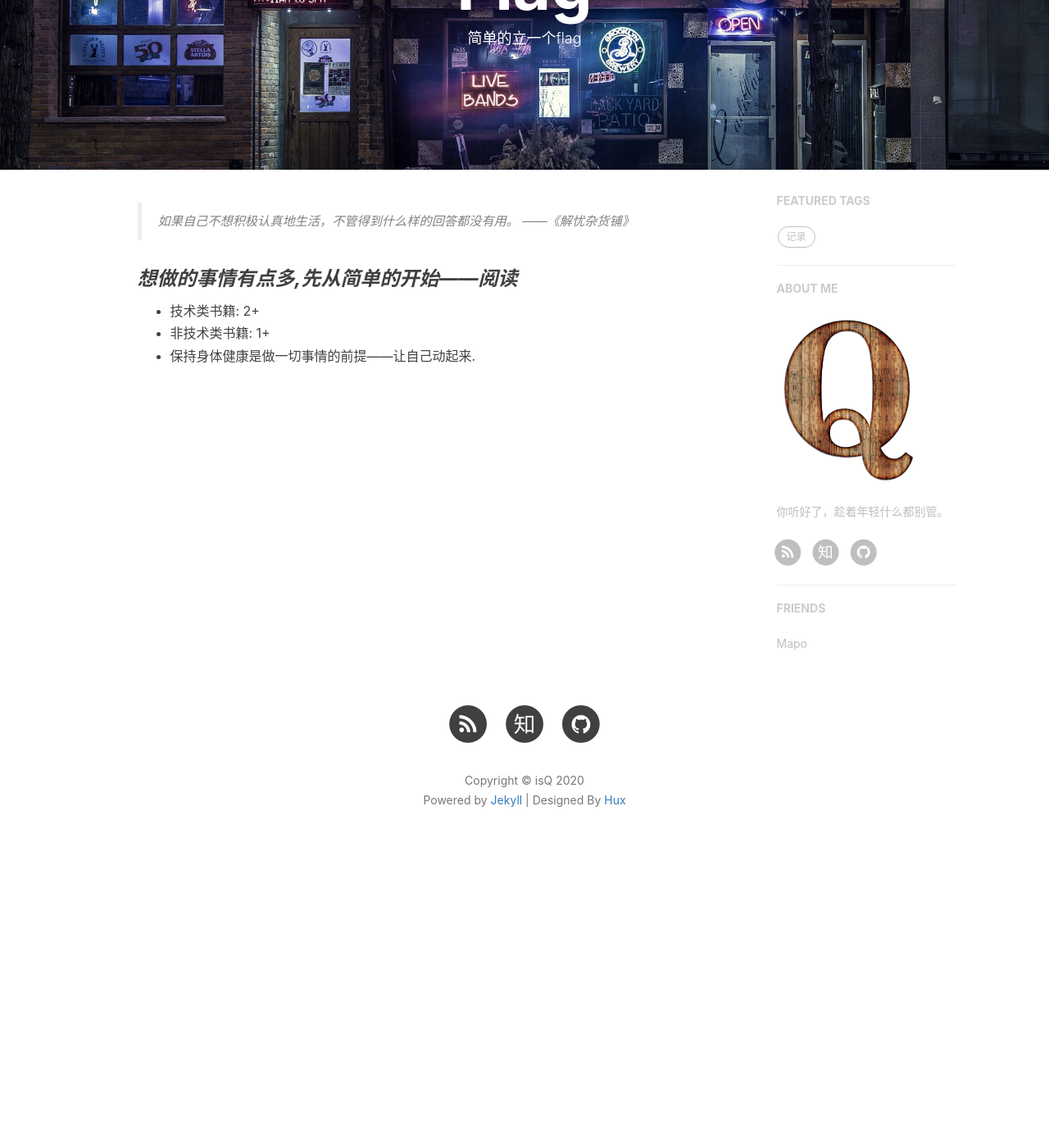
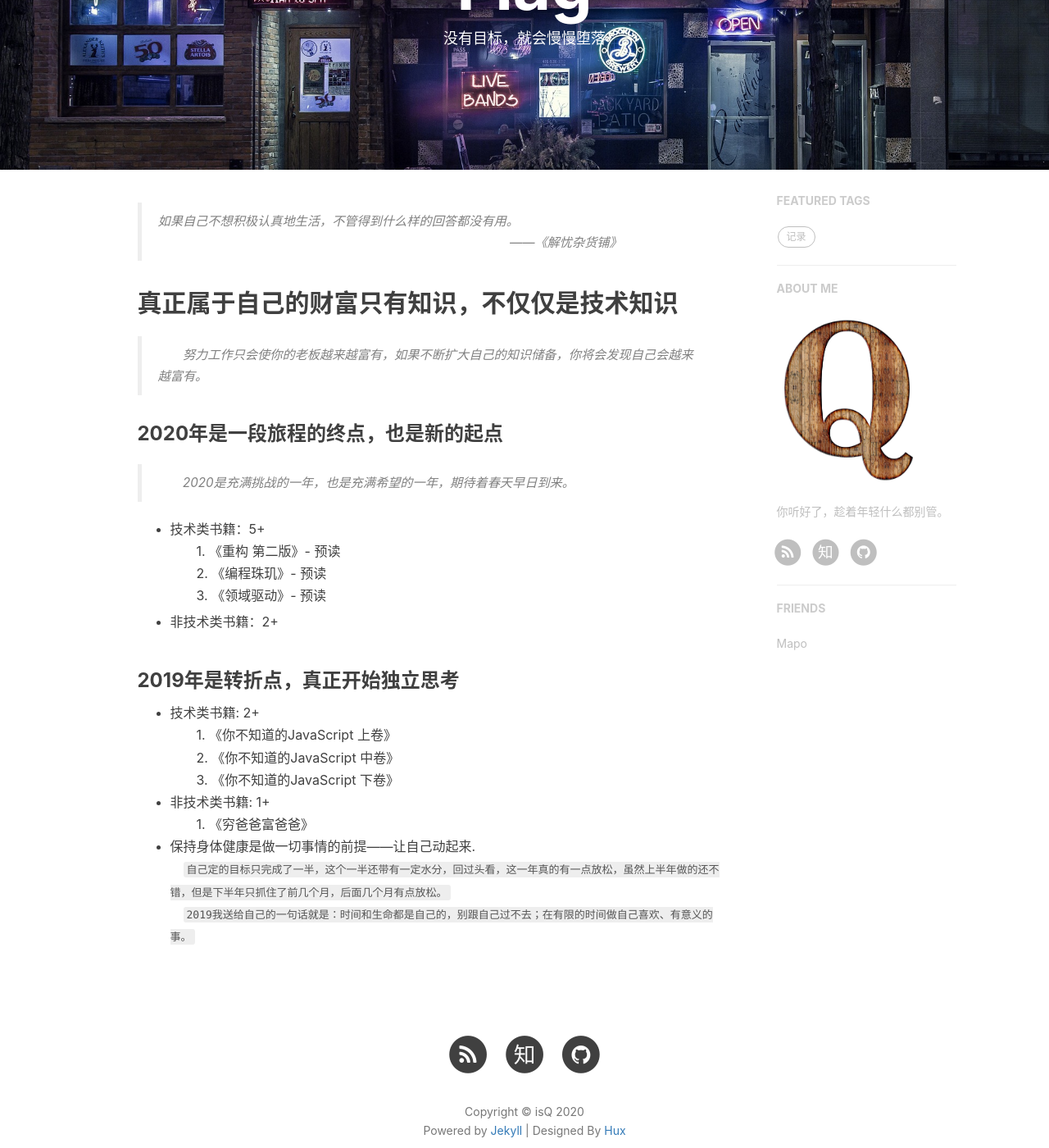
Before and after one commit to yang131323/isQ.github.io, a Jekyll site: the page built from about.html, in a window 1280 px wide and 1400 px high, scrolled down 211 px. Shown: the whole window at 82% size. Built offline with Jekyll 4.4.1, drawn with Linux system fonts in a browser that asks for light colours; nearby versions of some CDN libraries; comment, search, counter and statistics services are not loaded; before the commit the page ends 1291 px from its top, so only the background shows below that.

Commit message:
添加2020目标

```diff
--- a/_includes/about/zh.md
+++ b/_includes/about/zh.md
@@ -1,8 +1,28 @@
-> 如果自己不想积极认真地生活，不管得到什么样的回答都没有用。
->                                                   ——《解忧杂货铺》
+> 如果自己不想积极认真地生活，不管得到什么样的回答都没有用。<br>
+> &emsp;&emsp;&emsp;&emsp;&emsp;&emsp;&emsp;&emsp;&emsp;&emsp;&emsp;&emsp;&emsp;&emsp;&emsp;&emsp;&emsp;&emsp;&emsp;&emsp;&emsp;&emsp;&emsp;&emsp;&emsp;&emsp;&emsp;&emsp; ——《解忧杂货铺》
 
-### *想做的事情有点多,先从简单的开始——阅读*
+## 真正属于自己的财富只有知识，不仅仅是技术知识
+
+> &emsp;&emsp;努力工作只会使你的老板越来越富有，如果不断扩大自己的知识储备，你将会发现自己会越来越富有。
+
+### 2020年是一段旅程的终点，也是新的起点
+> &emsp;&emsp;2020是充满挑战的一年，也是充满希望的一年，期待着春天早日到来。
+
+* 技术类书籍：5+
+&emsp;&emsp;1. 《重构 第二版》- 预读
+&emsp;&emsp;2. 《编程珠玑》- 预读
+&emsp;&emsp;3. 《领域驱动》- 预读
+
+* 非技术类书籍：2+
+
+### 2019年是转折点，真正开始独立思考
 
 * 技术类书籍: 2+
+&emsp;&emsp;1. 《你不知道的JavaScript 上卷》
+&emsp;&emsp;2. 《你不知道的JavaScript 中卷》
+&emsp;&emsp;3. 《你不知道的JavaScript 下卷》
 * 非技术类书籍: 1+
+&emsp;&emsp;1. 《穷爸爸富爸爸》
 * 保持身体健康是做一切事情的前提——让自己动起来.
+&emsp;`自己定的目标只完成了一半，这个一半还带有一定水分，回过头看，这一年真的有一点放松，虽然上半年做的还不错，但是下半年只抓住了前几个月，后面几个月有点放松。`<br>
+&emsp;`2019我送给自己的一句话就是：时间和生命都是自己的，别跟自己过不去；在有限的时间做自己喜欢、有意义的事。`
--- a/about.html
+++ b/about.html
@@ -1,7 +1,7 @@
 ---
 layout: page
 title: "Flag"
-description: "简单的立一个flag"
+description: "没有目标，就会慢慢堕落"
 header-img: "img/about-bg-shop.jpg"
 multilingual: true
 ---
```
Also changed, not shown: README.zh.md (+11 -0 lines), img/isQ.png.
